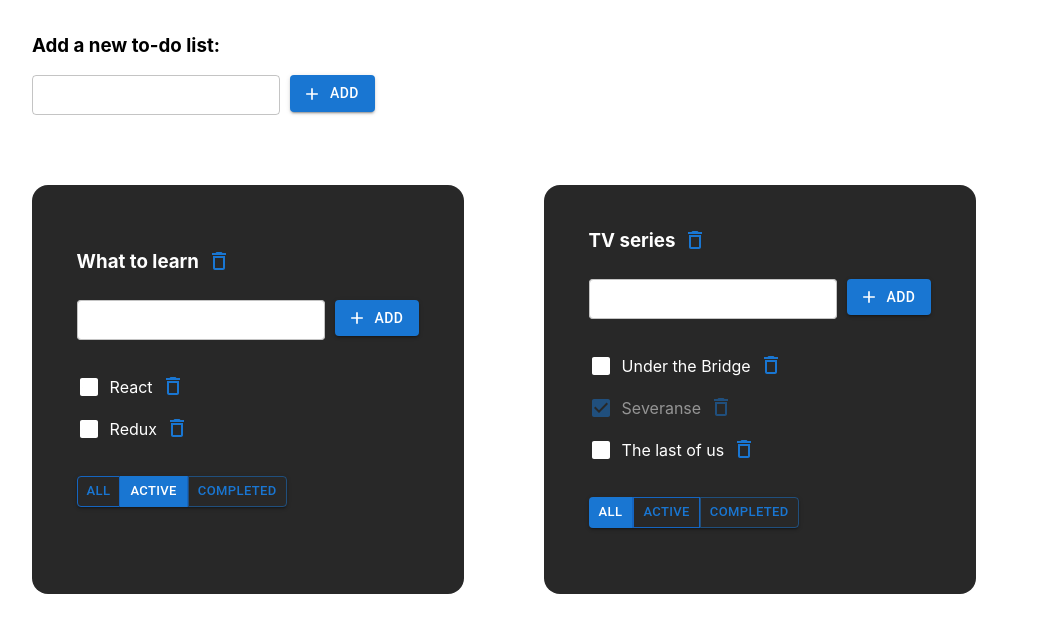
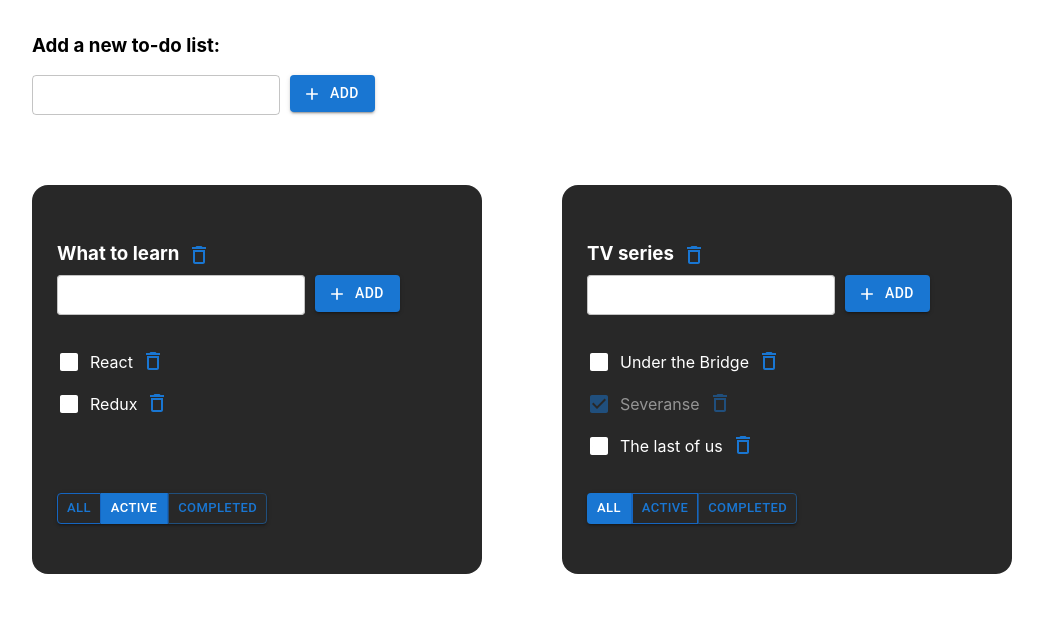
Before and after one commit to polozovaanastasia/todo-list, a React (Create React App) app: page / in a window 1280 px wide. Shown: the top 632 px of the page, without its empty margins (18-1061 px from the left). Built offline with nearby package versions, Linux system fonts and the light colour scheme.

Commit message:
minor style adjustments.

```diff
--- a/src/App.css
+++ b/src/App.css
@@ -7,7 +7,7 @@ ul {
     padding: 15px 50px;
 }
 
-.todo-list-container {
+.todolists-container {
     display: flex;
     flex-wrap: wrap;
 }
@@ -16,14 +16,15 @@ ul {
     margin-bottom: 70px;
 }
 
-.todolist-container {
-    margin-bottom: 50px;
+.todolist {
+    display: flex;
+    flex-direction: column;
+    justify-content: space-between;
     color: white;
 }
 
-h3 {
-    display: flex;
-    align-items: center;
+.todolist__section h3 {
+    margin: 0;
 }
 
 li {
@@ -78,7 +79,7 @@ li {
 }
 
 .task__status_is-done {
-    opacity: 0.5;
+    filter: opacity(50%);
 }
 
 .item-form button {
--- a/src/App.tsx
+++ b/src/App.tsx
@@ -140,7 +140,7 @@ function App() {
                     errorMessage={ERROR_MESSAGES.EMPTY_TODOLIST_TITLE}
                 />
             </div>
-            <div className="todo-list-container">
+            <div className="todolists-container">
                 {todolists.map((tl) => {
                     let tasksForTodoList = tasksObj[tl.id];
                     if (tl.filter === "active") {
--- a/src/components/EditableSpan/EditableSpan.tsx
+++ b/src/components/EditableSpan/EditableSpan.tsx
@@ -36,7 +36,7 @@ const EditableSpan = ({
     };
 
     return (
-        <span className="task-title-container">
+        <span className={"task-title-container"}>
             {editMode ? (
                 <>
                     <CustomTextField
--- a/src/components/Todolist/Todolist.tsx
+++ b/src/components/Todolist/Todolist.tsx
@@ -83,9 +83,7 @@ function Todolist({
             height="auto"
             width={400}
             display="flex"
-            alignItems="center"
-            justifyContent="center"
-            p={2}
+            p="50px 25px"
             mr={10}
             mb={10}
             sx={{
@@ -94,7 +92,8 @@ function Todolist({
                 borderRadius: "16px",
             }}
         >
-            <div className="todolist-container">
+            <div className="todolist">
+                <div className="todolist__section">
                     <h3>
                         <EditableSpan
                             title={title}
@@ -114,7 +113,6 @@ function Todolist({
                         addItem={addTaskHandler}
                         errorMessage={ERROR_MESSAGES.EMPTY_TASK_TITLE}
                     />
-
                     <ul>
                         {tasks.map((task) => {
                             const onRemoveTaskHandler = () =>
@@ -137,7 +135,9 @@ function Todolist({
                                 <li
                                     key={task.id}
                                     className={
-                                    task.isDone ? "task__status_is-done" : ""
+                                        task.isDone
+                                            ? "task__status_is-done"
+                                            : ""
                                     }
                                 >
                                     <Checkbox
@@ -172,6 +172,8 @@ function Todolist({
                             </div>
                         )}
                     </ul>
+                </div>
+
                 <div>
                     <ButtonGroup
                         size="small"
```
Lines whose indentation alone changed are shown as unchanged.
